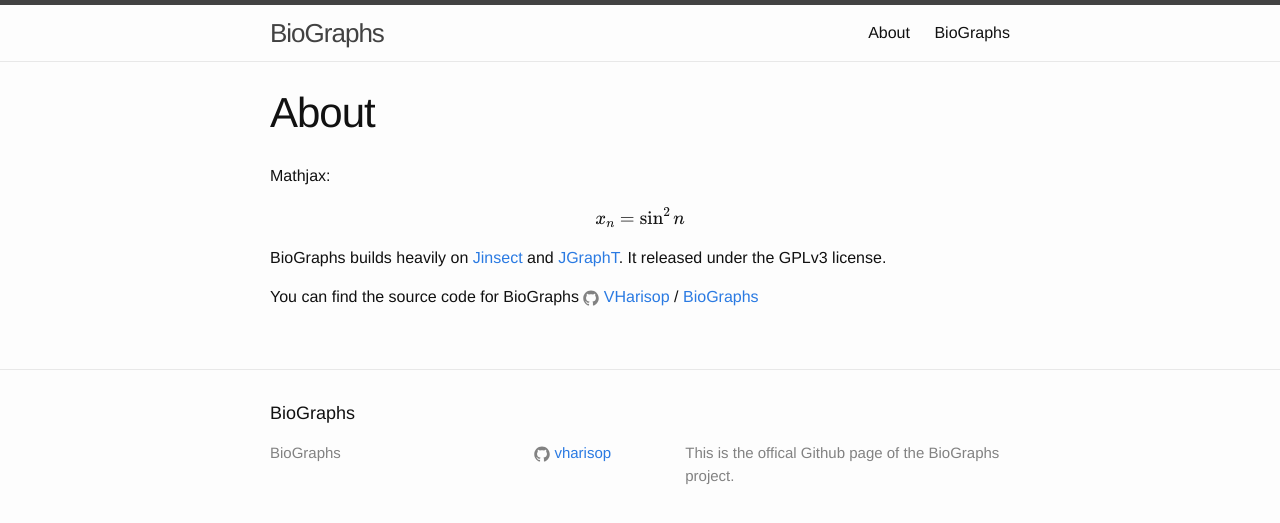
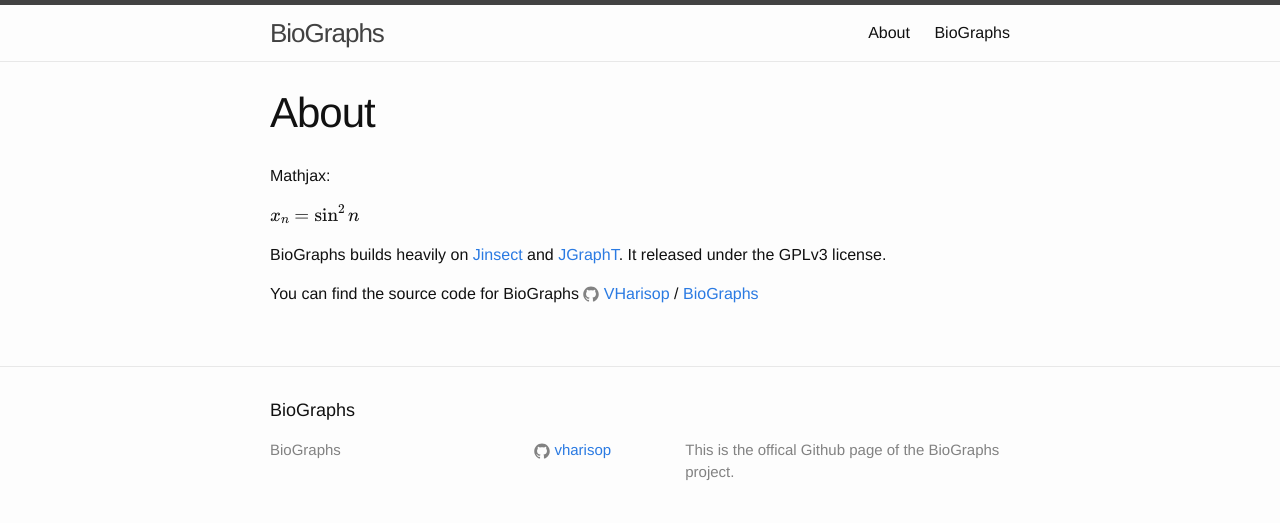
Before and after one commit to VHarisop/BioGraphs, a Jekyll site: the page built from about.md, in a window 1280 px wide. Shown: the top 523 px of the page. Built offline with Jekyll 4.4.1, drawn with Linux system fonts in a browser that asks for light colours; formulas are drawn with MathJax 3.

```diff
--- a/about.md
+++ b/about.md
@@ -6,7 +6,7 @@ permalink: /about/
 
 Mathjax:
 
-$$ x_n = \sin^2 n $$
+$x\_n = \sin^2 n$
 
 
 BioGraphs builds heavily on [Jinsect][jinsect] and [JGraphT][jgrapht]. It released under the GPLv3 license.
```
